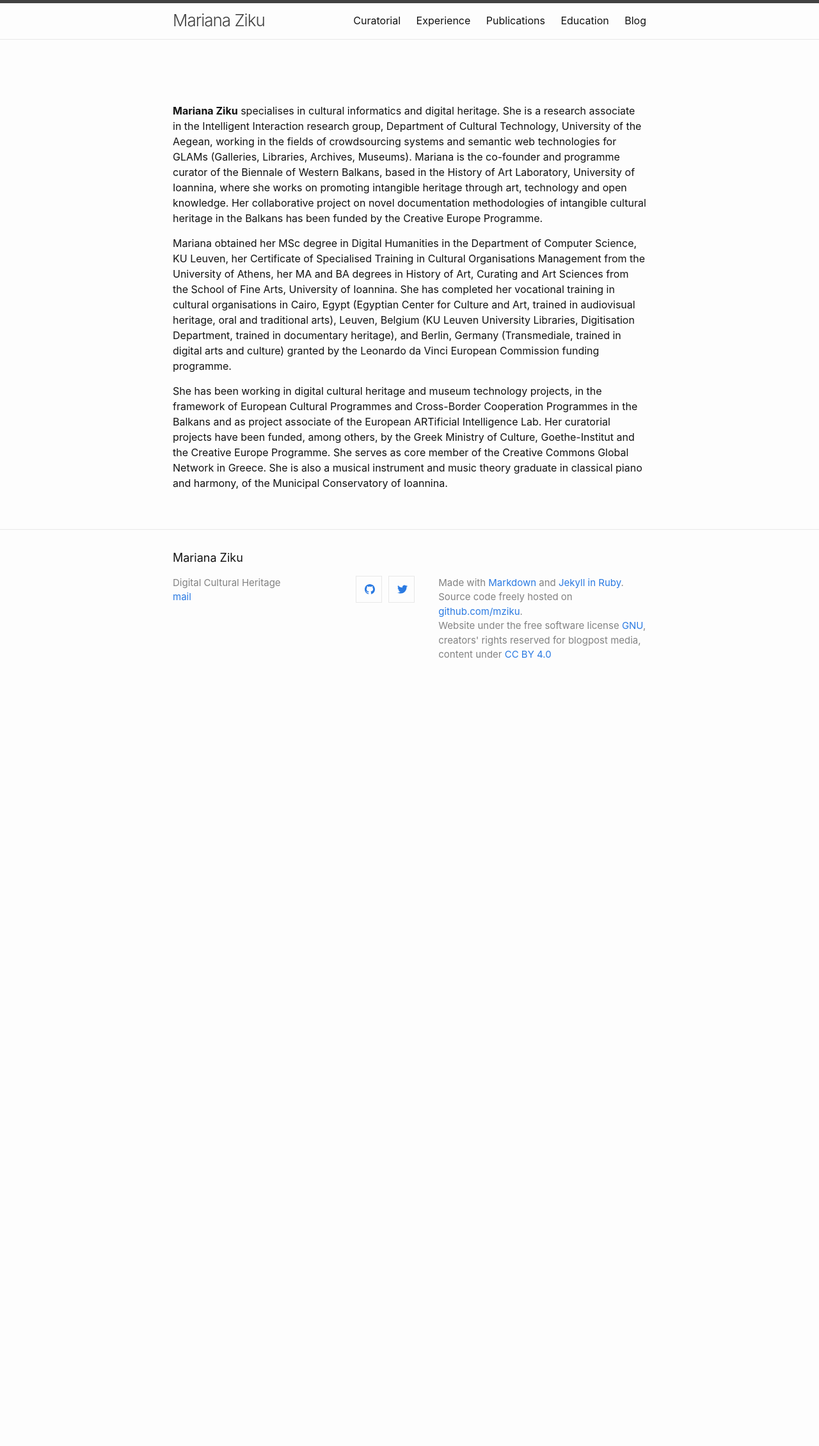
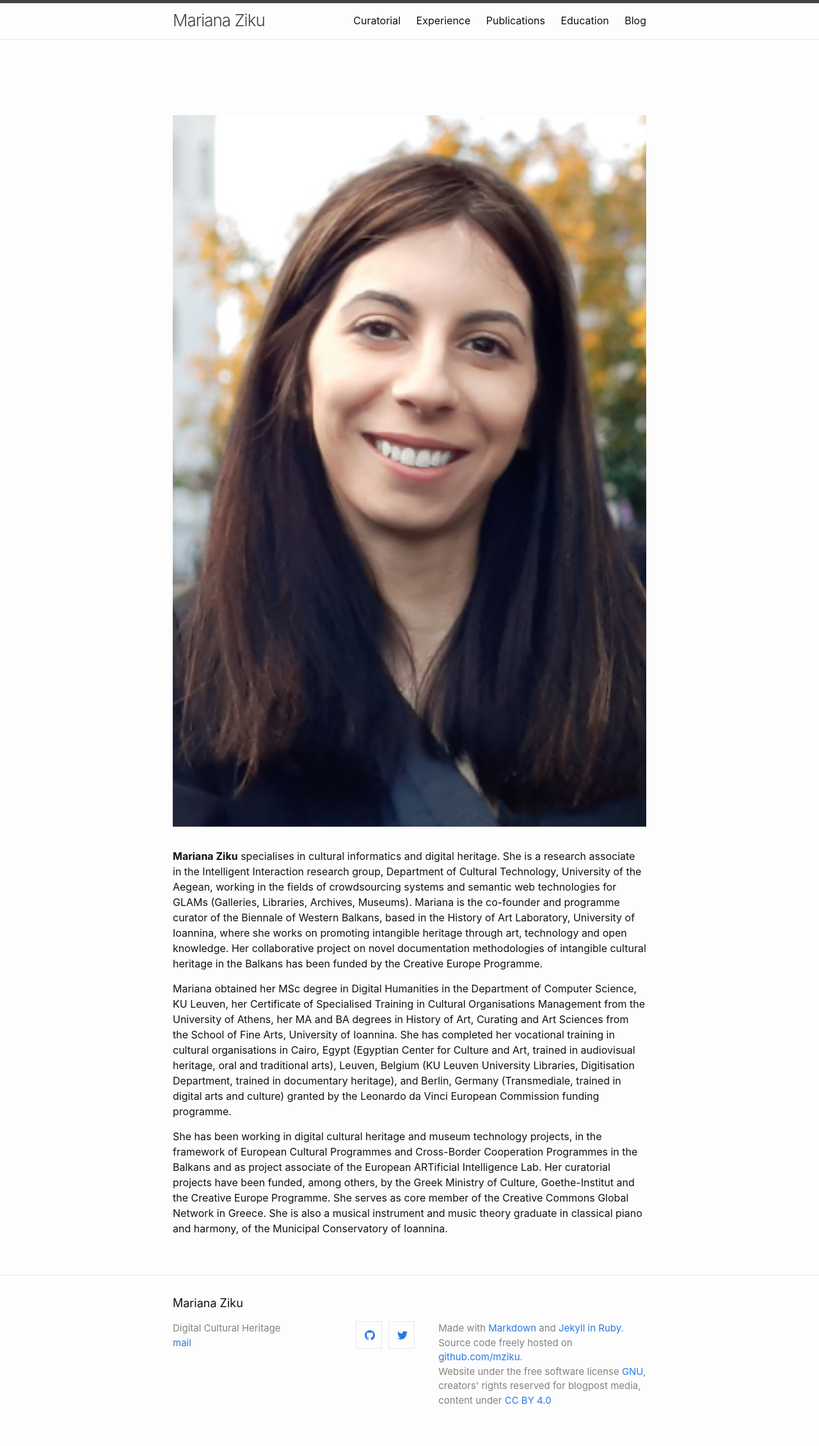
Before and after one commit to mziku/mziku.github.io, a Jekyll site: the page built from index.md, in a window 1280 px wide. Shown: the whole page at 64% size. Built offline with Jekyll 4.4.1, drawn with Linux system fonts in a browser that asks for light colours; before the commit the page ends 1095 px from its top, so only the background shows below that.

Commit message:
Update index.md

```diff
--- a/index.md
+++ b/index.md
@@ -4,7 +4,7 @@
 
 <br>
 
-**Mariana Ziku** specialises in cultural informatics and digital heritage. She is a research associate in the Intelligent Interaction research group, Department of Cultural Technology, University of the Aegean, working in the fields of crowdsourcing systems and semantic web technologies for GLAMs (Galleries, Libraries, Archives, Museums). Mariana is the co-founder and programme curator of the Biennale of Western Balkans, based in the History of Art Laboratory, University of Ioannina, where she works on promoting intangible heritage through art, technology and open knowledge. Her collaborative project on novel documentation methodologies of intangible cultural heritage in the Balkans has been funded by the Creative Europe Programme.
+<p><a href="https://mziku.github.io"><img src="https://mziku.github.io/images/Mariana Ziku-portrait-300x451px.jpg" style="margin-top:5mm; margin-right:5mm; margin-bottom:5mm; margin-left:5;" alt="mariana-ziku-profile-picture" width="750" height="auto" align="center"></a></p> **Mariana Ziku** specialises in cultural informatics and digital heritage. She is a research associate in the Intelligent Interaction research group, Department of Cultural Technology, University of the Aegean, working in the fields of crowdsourcing systems and semantic web technologies for GLAMs (Galleries, Libraries, Archives, Museums). Mariana is the co-founder and programme curator of the Biennale of Western Balkans, based in the History of Art Laboratory, University of Ioannina, where she works on promoting intangible heritage through art, technology and open knowledge. Her collaborative project on novel documentation methodologies of intangible cultural heritage in the Balkans has been funded by the Creative Europe Programme.
 
 Mariana obtained her MSc degree in Digital Humanities in the Department of Computer Science, KU Leuven, her Certificate of Specialised Training in Cultural Organisations Management from the University of Athens, her MA and BA degrees in History of Art, Curating and Art Sciences from the School of Fine Arts, University of Ioannina. She has completed her vocational training in cultural organisations in Cairo, Egypt (Egyptian Center for Culture and Art, trained in audiovisual heritage, oral and traditional arts), Leuven, Belgium (KU Leuven University Libraries, Digitisation Department, trained in documentary heritage), and Berlin, Germany (Transmediale, trained in digital arts and culture) granted by the Leonardo da Vinci European Commission funding programme.
 
```
